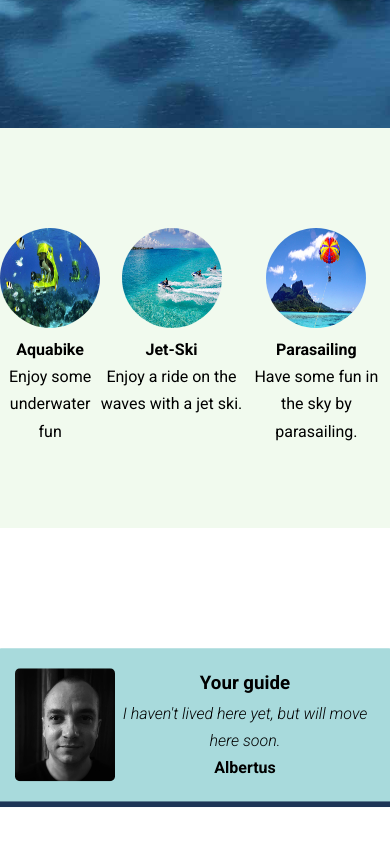
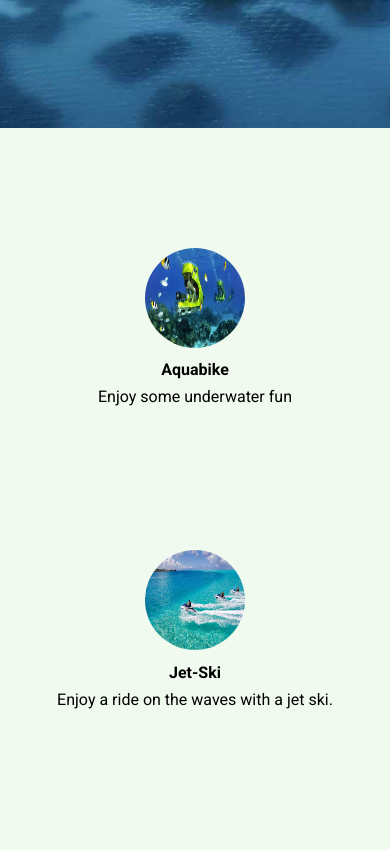
Before and after one commit to AlbertusM/My-Home-Town-Project, a plain HTML site: page index.html in a window 390 px wide. Shown: the part 674-1524 px from the top of the page. Drawn offline with nearby package versions, Linux system fonts and the light colour scheme.

Commit message:
added CSS for responsive design

```diff
--- a/index.html
+++ b/index.html
@@ -1,6 +1,8 @@
 <!DOCTYPE html>
-<html>
+<html lang="en">
     <head>
+        <meta charset="UTF-8">
+        <meta name="viewport" content="width=device-width, initial-scale=1.0">
         <title>Home Town Project</title>
         <link rel="preconnect" href="https://fonts.googleapis.com">
         <link rel="preconnect" href="https://fonts.gstatic.com" crossorigin>
@@ -20,22 +22,23 @@
 
         <!-- ACTIVITIES SECTION -->
         <div class="column">
-            <div>
+            <div class="item">
                 <img class="column-image" src="images/Aquabike.jpg">
                 <p><strong>Aquabike</strong></p>
                 <p>Enjoy some underwater fun</p>
             </div>
-            <div>
+            <div class="item">
                 <img class="column-image" src="images/Jet-Ski.jpg">
                 <p><strong>Jet-Ski</strong></p>
                 <p>Enjoy a ride on the waves with a jet ski.</p>
             </div>
-            <div>
+            <div class="item">
                 <img class="column-image" src="images/Parasailing.jpg">
                 <p><strong>Parasailing</strong></p>
                 <p>Have some fun in the sky by parasailing.</p>
             </div>
         </div>
+
 
         <!-- GUIDE SECTION -->
         <section class="card-section">
--- a/styles.css
+++ b/styles.css
@@ -58,7 +58,8 @@ body {
 /* Column */
 
 .column {
-    height: 400px;
+    height: auto;
+    width: auto;
     background-color: #f1faee;
     color: #000;
     display: flex;
@@ -74,6 +75,23 @@ body {
     border-radius: 100%;
 }
 
+.column {
+    display: flex;
+    flex-wrap: wrap;
+    justify-content: center;
+}
+
+.item {
+    width: 300px; /* Adjust width as needed */
+    margin: 20px; /* Adjust margin as needed */
+    text-align: center;
+}
+
+@media screen and (max-width: 768px) {
+    .item {
+        width: 100%; /* Make items full width on small screens */
+    }
+}
 
 
 /* Card */
```
